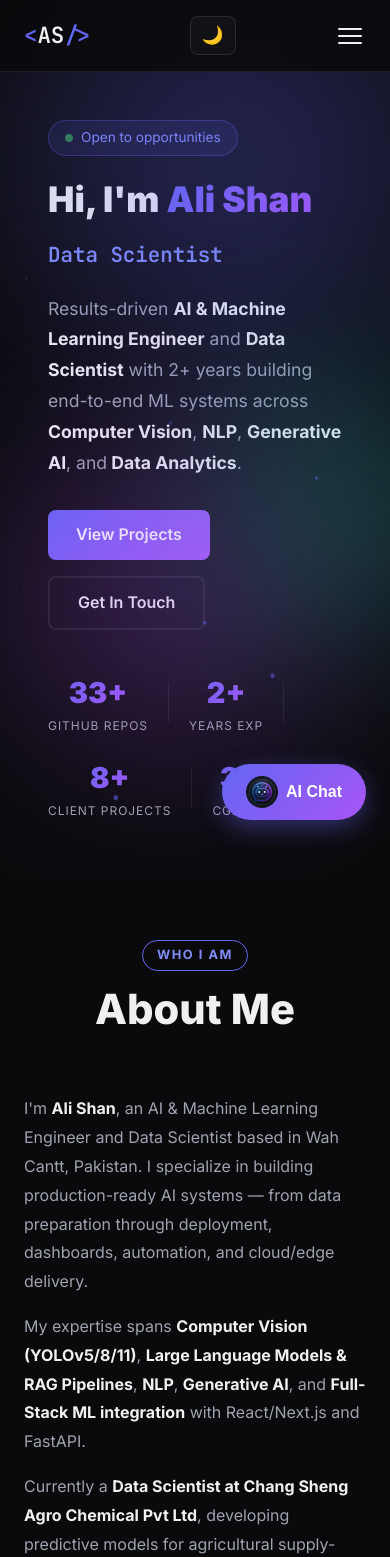
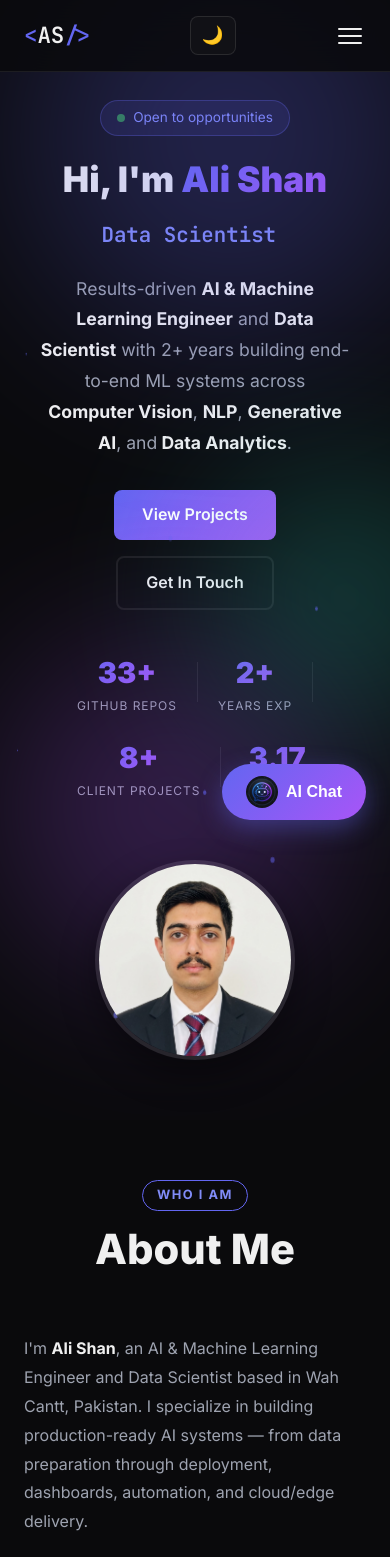
Before and after one commit to Alishan45/Expertise_display_card, a Next.js app: page / in a window 390 px wide. Shown: the top 1557 px of the page. Built offline with nearby package versions, Linux system fonts and the light colour scheme.

Commit message:
Implement ultra-minimalist mobile navbar and static, clean mobile hero avatar layout

```diff
--- a/src/app/globals.css
+++ b/src/app/globals.css
@@ -74,11 +74,20 @@ h1,h2,h3,h4,h5,h6{line-height:1.2;font-weight:700}
 .hamburger{display:none;flex-direction:column;gap:5px;background:none;border:none;cursor:pointer;padding:4px}
 .hamburger span{display:block;width:24px;height:2px;background:var(--text);border-radius:2px;transition:var(--transition)}
 @media(max-width:768px){
-  .hamburger{display:flex}
-  .nav-links,.nav-actions .btn-outline{display:none}
-  .nav-links.open{display:flex;flex-direction:column;position:absolute;top:72px;left:0;width:100%;background:var(--bg-light);padding:24px;border-bottom:1px solid var(--border);gap:20px}
-  .nav-actions{gap:8px}
+  .hamburger{display:flex;z-index:1002;position:relative}
+  .hamburger.active span:nth-child(1){transform:translateY(7px) rotate(45deg)}
+  .hamburger.active span:nth-child(2){opacity:0}
+  .hamburger.active span:nth-child(3){transform:translateY(-7px) rotate(-45deg)}
+  .nav-links{display:none}
+  .nav-links.open{display:flex;flex-direction:column;position:absolute;top:72px;left:0;width:100%;background:var(--nav-bg);backdrop-filter:blur(20px);-webkit-backdrop-filter:blur(20px);border-bottom:1px solid var(--border);padding:0;gap:0;box-shadow:0 10px 30px var(--shadow);animation:slideDown 0.3s ease forwards;transform-origin:top;z-index:1001}
+  .nav-links.open li{width:100%;border-bottom:1px solid var(--glass-border)}
+  .nav-links.open li:last-child{border-bottom:none}
+  .nav-links.open a{display:block;font-size:1.1rem;font-weight:600;text-transform:capitalize;color:var(--text);padding:18px 24px;background:transparent;transition:background 0.2s;text-align:left}
+  .nav-links.open a.active,.nav-links.open a:hover{color:var(--accent-light);background:rgba(255,255,255,0.03)}
+  .nav-actions .btn-outline{display:none}
+  .nav-actions{z-index:1002;position:relative;gap:8px}
 }
+@keyframes slideDown{from{opacity:0;transform:scaleY(0.95)}to{opacity:1;transform:scaleY(1)}}
 
 /* Hero */
 .hero{min-height:100vh;display:flex;align-items:center;position:relative;overflow:hidden;padding:100px 24px 60px}
@@ -116,9 +125,25 @@ h1,h2,h3,h4,h5,h6{line-height:1.2;font-weight:700}
 .av-badge{position:absolute;background:var(--grad);color:#fff;font-weight:800;font-size:0.75rem;padding:6px 10px;border-radius:8px;box-shadow:0 4px 15px rgba(99,102,241,0.4);animation:antispin 24s linear infinite}
 @keyframes antispin{from{transform:rotate(360deg)}to{transform:rotate(0)}}
 .av-b1{top:5%;right:-5%}.av-b2{bottom:15%;right:-8%}.av-b3{bottom:5%;left:-2%}.av-b4{top:15%;left:-8%}
-@media(max-width:992px){.hero-avatar{width:300px;height:300px;opacity:0.6}}
-@media(max-width:768px){.hero{padding-top:120px}.hero-title{font-size:2.6rem}.hero-avatar{display:none}.hero-content{max-width:100%}}
-@media(max-width:480px){.hero-title{font-size:2.2rem}.hero-typewriter{font-size:1.3rem}}
+@media(max-width:992px){
+  .hero-inner{flex-direction:column;text-align:center;gap:40px}
+  .hero-content{display:flex;flex-direction:column;align-items:center;max-width:100%}
+  .hero-desc{margin:0 auto 32px}
+  .hero-actions,.hero-stats{justify-content:center}
+  .hero-avatar{width:280px;height:280px;opacity:1;margin:20px auto 0}
+}
+@media(max-width:768px){
+  .hero{padding:100px 16px 60px}
+  .hero-title{font-size:2.6rem}
+  .hero-avatar{width:240px;height:240px;margin-top:20px}
+  .av-badges,.av-ring{display:none} /* Clean static avatar on mobile */
+  .av-img{box-shadow:0 15px 35px rgba(0,0,0,0.4);border-color:rgba(255,255,255,0.1)}
+}
+@media(max-width:480px){
+  .hero-title{font-size:2.2rem}
+  .hero-typewriter{font-size:1.3rem}
+  .hero-avatar{width:200px;height:200px;margin-top:20px}
+}
 
 /* About */
 .about-grid{display:grid;grid-template-columns:1fr 1fr;gap:60px;align-items:start}
--- a/src/components/Navbar.js
+++ b/src/components/Navbar.js
@@ -60,7 +60,7 @@ export default function Navbar() {
           <a href="/Ali_Shan_CV.pdf" className="btn btn-outline" download>Download CV</a>
         </div>
 
-        <button className="hamburger" aria-label="Menu" onClick={() => setMenuOpen(o => !o)}>
+        <button className={`hamburger${menuOpen ? ' active' : ''}`} aria-label="Menu" onClick={() => setMenuOpen(o => !o)}>
           <span /><span /><span />
         </button>
       </div>
```
